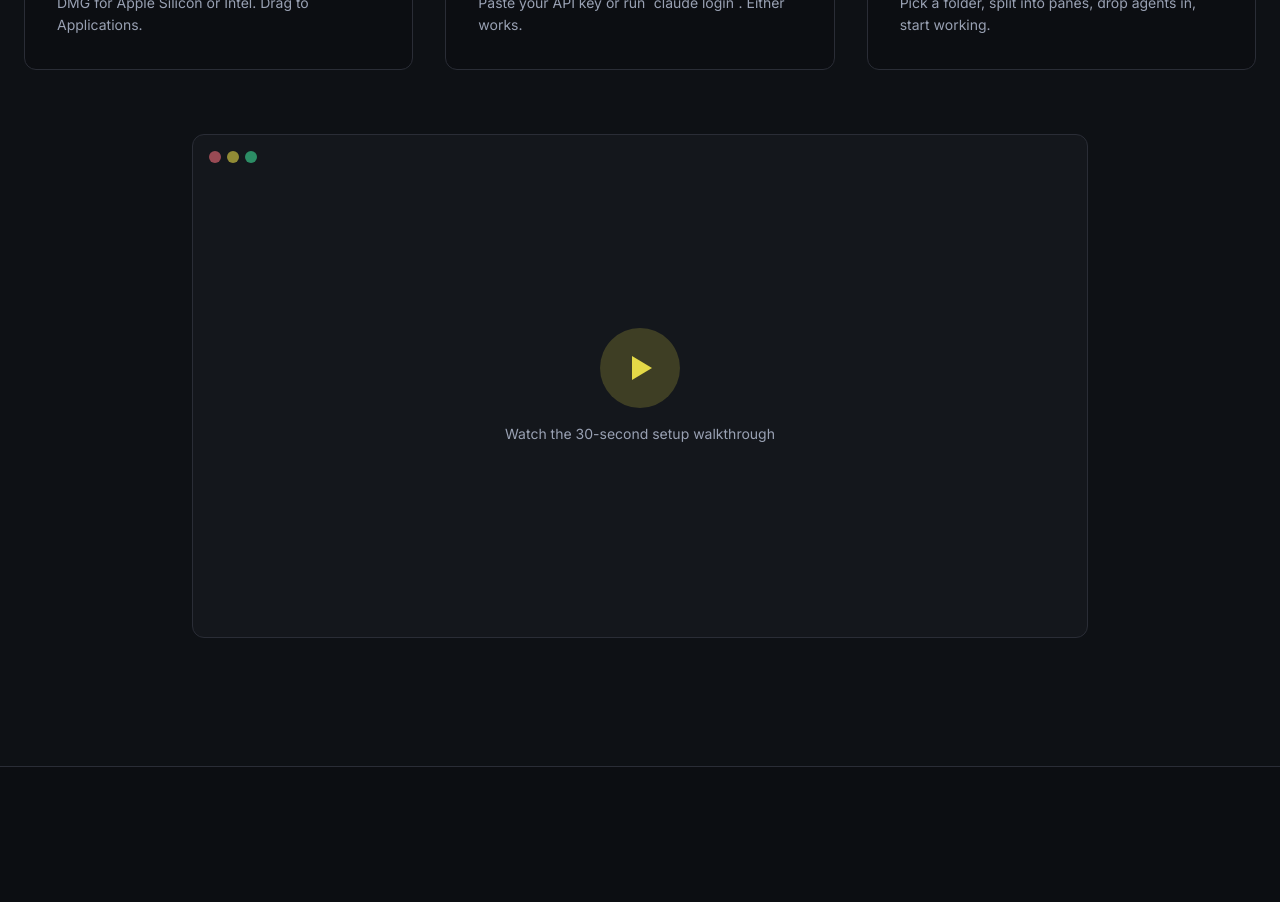
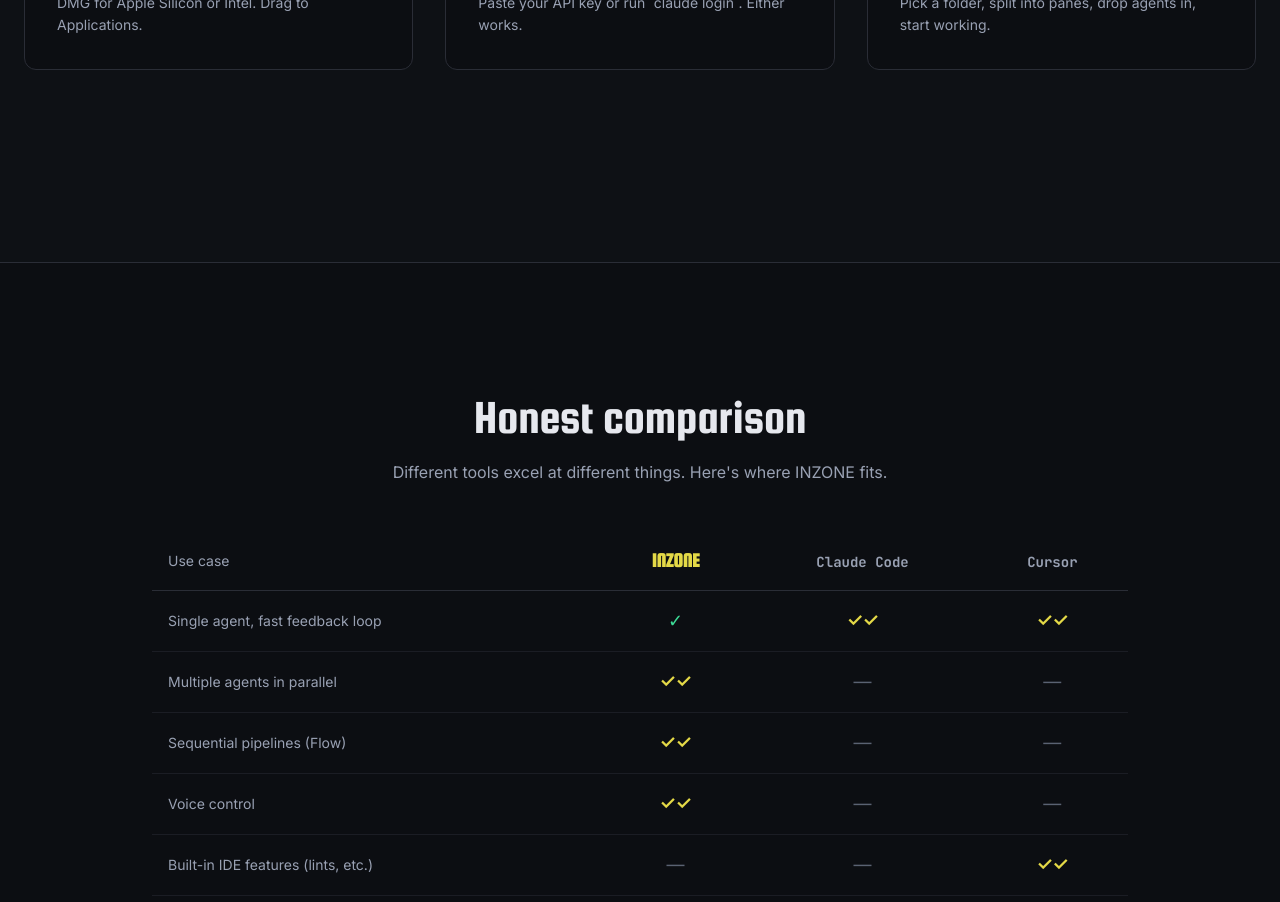
Before and after one commit to eimis1990/inzone-web, a Next.js app: page / in a window 1280 px wide. Shown: the part 6260-7162 px from the top of the page. Built offline with nearby package versions, Linux system fonts and the light colour scheme.

Commit message:
chore: Remove placeholder video section from HowItWorks

```diff
--- a/src/components/HowItWorks.tsx
+++ b/src/components/HowItWorks.tsx
@@ -71,31 +71,6 @@
           ))}
         </StaggerContainer>
 
-        {/* Demo video placeholder */}
-        <ScrollReveal delay={0.3}>
-          <div className="relative max-w-4xl mx-auto aspect-video rounded-xl overflow-hidden border border-border bg-bg-elev">
-            {/* Placeholder for demo video */}
-            <div className="absolute inset-0 flex flex-col items-center justify-center">
-              <motion.div
-                className="w-20 h-20 rounded-full bg-accent/20 flex items-center justify-center cursor-pointer"
-                whileHover={{ scale: 1.1 }}
-                whileTap={{ scale: 0.95 }}
-              >
-                <div className="w-0 h-0 border-l-[20px] border-l-accent border-y-[12px] border-y-transparent ml-1" />
-              </motion.div>
-              <p className="mt-4 text-text-dim text-sm">
-                Watch the 30-second setup walkthrough
-              </p>
-            </div>
-
-            {/* Decorative elements */}
-            <div className="absolute top-4 left-4 flex gap-1.5">
-              <div className="w-3 h-3 rounded-full bg-danger/60" />
-              <div className="w-3 h-3 rounded-full bg-accent/60" />
-              <div className="w-3 h-3 rounded-full bg-ok/60" />
-            </div>
-          </div>
-        </ScrollReveal>
       </div>
     </section>
   );
```
